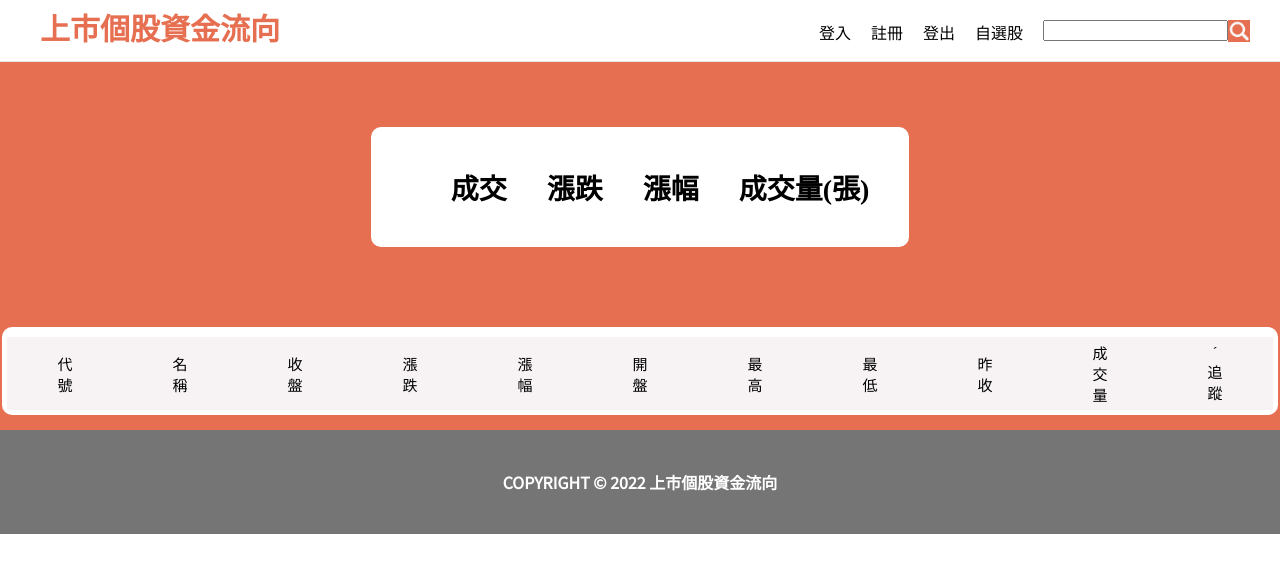
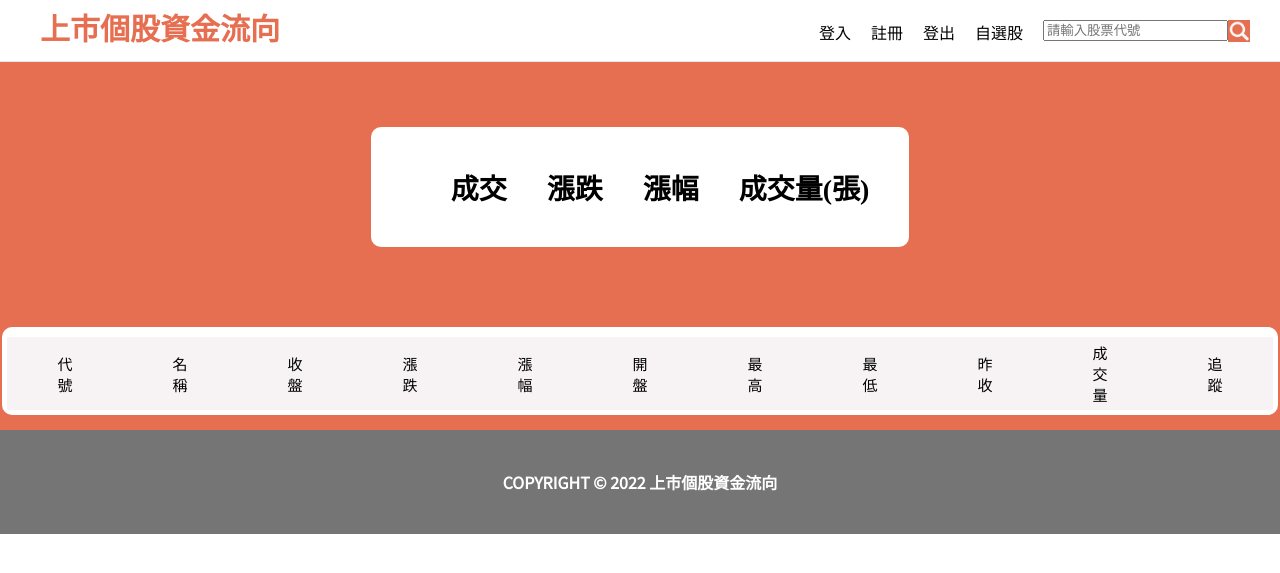
Before and after one commit to poc0204/stock, a Flask app: page /gruop_name/1 in a window 1280 px wide. Shown: the top 573 px of the page. Run offline with Flask 2, Linux system fonts and the light colour scheme; some libraries are stand-ins or nearby versions.

Commit message:
search fix html

```diff
--- a/templates/gruop_name.html
+++ b/templates/gruop_name.html
@@ -60,7 +60,7 @@
                             <td class="group_name_title">最低</td>
                             <td class="group_name_title">昨收</td>
                             <td class="group_name_title">成交量</td>
-                            <td class="group_name_title">ˊ追蹤</td>
+                            <td class="group_name_title">追蹤</td>
                         </tr>
 
                     </table>
--- a/templates/head.html
+++ b/templates/head.html
@@ -22,7 +22,7 @@
             <a href="/"><h1 >上市個股資金流向</h1></a>
             <button class="search_stock" id ="search_stock" onclick="search_stock()"><img src="{{ url_for('static', filename='images/seach.png')}}" ></button>
             <div class="search">
-                <input type="text" id ="search_text"/>
+                <input type="text" id ="search_text" placeholder="請輸入股票代號"/>
                 <div id ="auto_div">
                 </div>
             </div>
```
